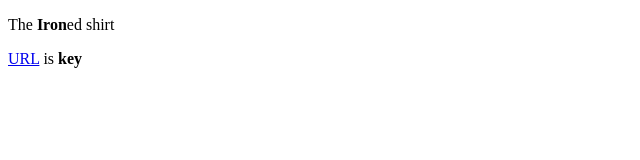
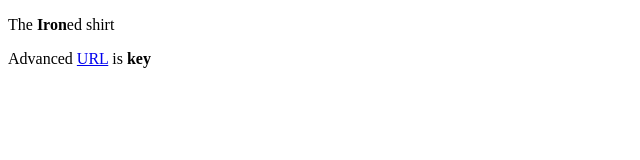
Before and after one commit to motak-delley/motak-delley.github.io, a plain HTML site: page index.html in a window 1280 px wide. Shown: the whole page, without its empty margins (0-640 px from the left). Drawn offline with Linux system fonts and the light colour scheme.

Commit message:
Update index.html

```diff
--- a/index.html
+++ b/index.html
@@ -3,7 +3,7 @@
 <body>
 
   <p>The <b>Iron</b>ed shirt</p>
-  <p><a href="https://wordsmith.org/anagram/index.html" target="_blank">URL</a> is <b>key</b></p>
+  <p>Advanced <a href="https://wordsmith.org/anagram/index.html" target="_blank">URL</a> is <b>key</b></p>
 
 </body>
 </html>
```
